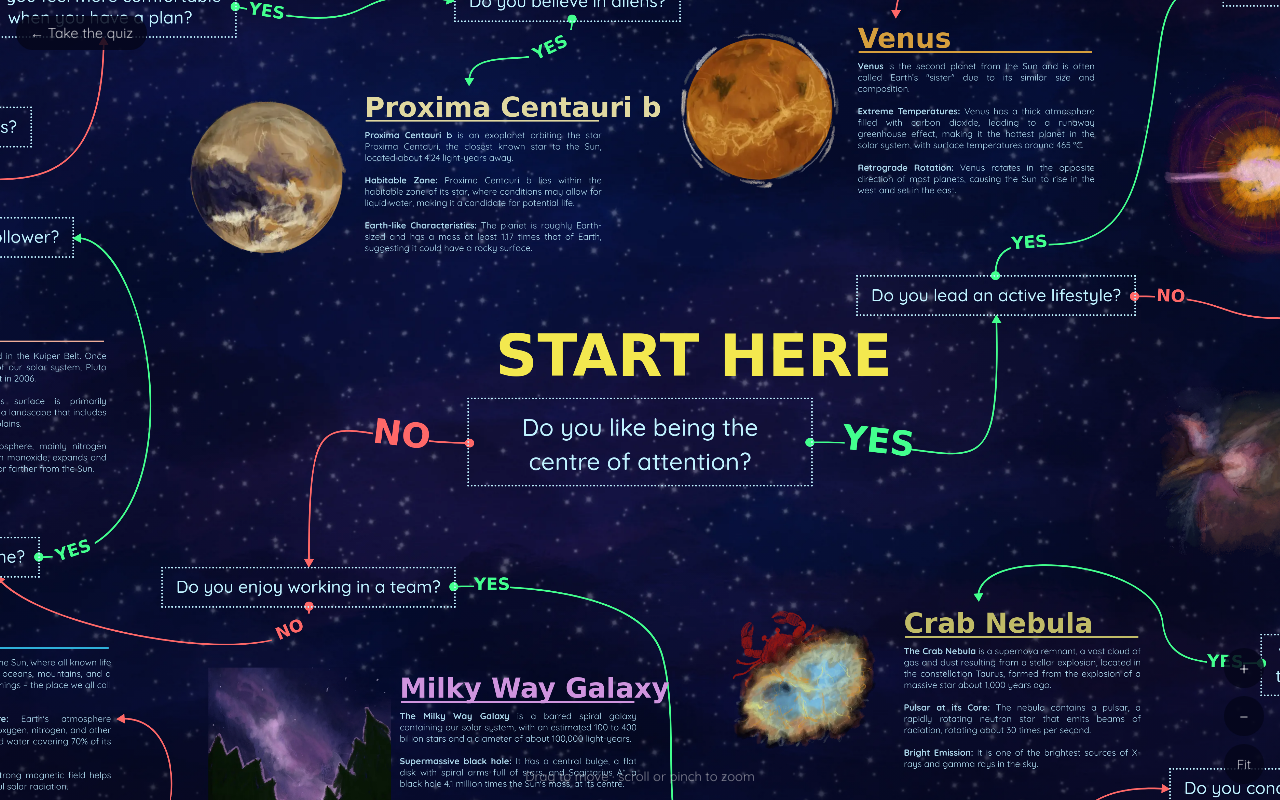
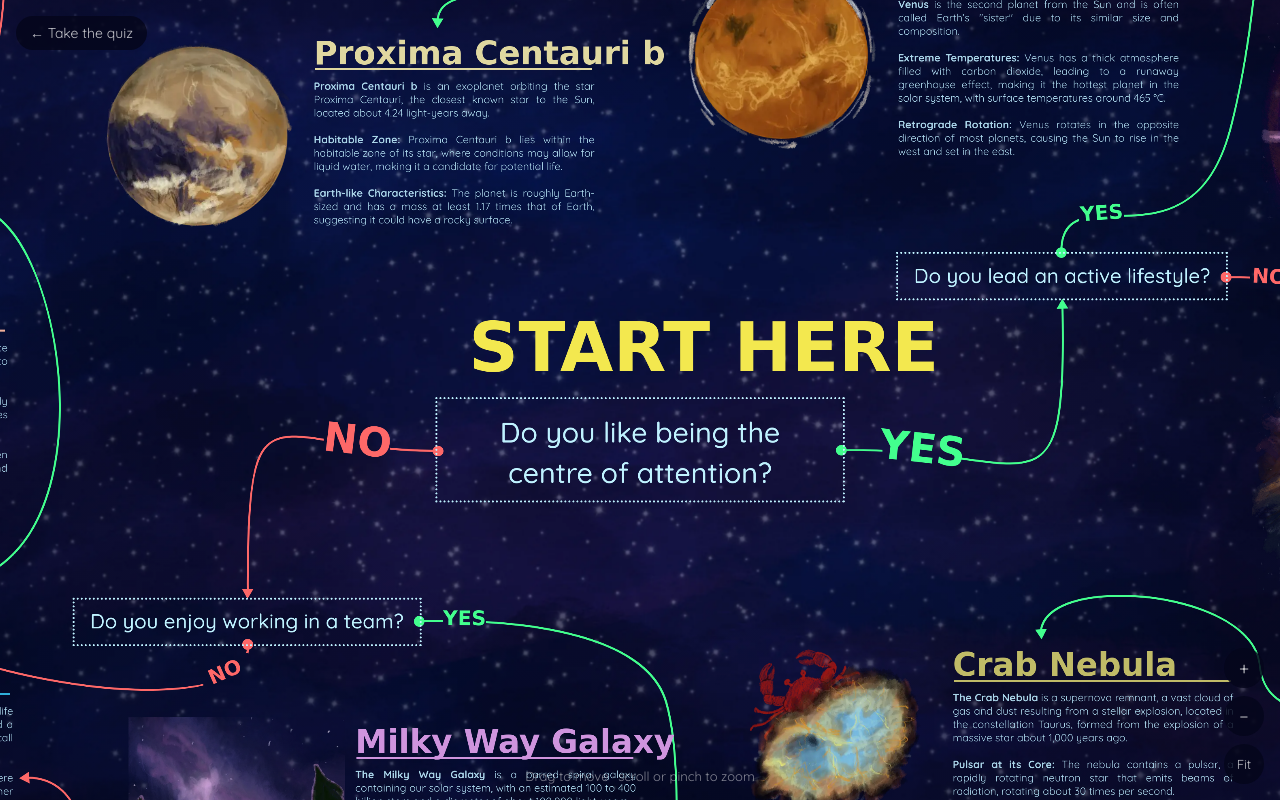
Before and after one commit to susanna-bekker/which-cosmic-object-are-you, a plain HTML site: page map.html in a window 1280 px wide. Drawn offline with Linux system fonts and the light colour scheme; a web font is replaced by a local one.

Commit message:
Make the sky drift everywhere, open closer, move the map link down
The sky only moved near the top left of the map. Its offset was the map's
own translation scaled down and then clipped to the margin around the
screen, so it hit that margin within the first screenful and stayed
pinned there for the rest of the map. It is now measured against how far
the map can travel, so it drifts steadily wherever you are, and it has a
wider margin to drift across.

The map also opens about a fifth closer in, and the intro screen's link
to it now sits at the bottom of the screen instead of under the START
button.

Co-Authored-By: Claude Opus 5 (1M context) <noreply@anthropic.com>

```diff
--- a/map.css
+++ b/map.css
@@ -16,7 +16,7 @@ body {
 /* Звёздный фон: не масштабируется, только медленно едет за картой */
 #sky {
     position: fixed;
-    inset: -6%;
+    inset: -10%;
     background: #05061c url('pictures/map/sky.webp') no-repeat center center;
     background-size: cover;
     will-change: transform;
--- a/map.js
+++ b/map.js
@@ -14,7 +14,7 @@ const SVG_NS = "http://www.w3.org/2000/svg";
 const [WORLD_W, WORLD_H] = mapLayout.world;
 const LEADING = mapLayout.leading;          // расстояние между строками текста
 const MAX_SCALE = 2.5;
-const SKY_PARALLAX = 0.18;
+const SKY_DRIFT = 0.09;         // запас фона по краям экрана (#sky, inset -10%)
 
 world.style.width = `${WORLD_W}px`;
 world.style.height = `${WORLD_H}px`;
@@ -205,24 +205,37 @@ let y = 0;
 
 const fitScale = () => Math.min(innerWidth / bounds.w, innerHeight / bounds.h);
 
+// how far the map may be dragged before its edge would leave the screen
+function panRange() {
+    const edge = 80;
+    return {
+        minX: edge - (bounds.x + bounds.w) * scale,
+        maxX: innerWidth - edge - bounds.x * scale,
+        minY: edge - (bounds.y + bounds.h) * scale,
+        maxY: innerHeight - edge - bounds.y * scale,
+    };
+}
+
 function clamp() {
-    const edge = 80;
-    const minX = edge - (bounds.x + bounds.w) * scale;
-    const maxX = innerWidth - edge - bounds.x * scale;
-    const minY = edge - (bounds.y + bounds.h) * scale;
-    const maxY = innerHeight - edge - bounds.y * scale;
+    const { minX, maxX, minY, maxY } = panRange();
     x = minX > maxX ? (minX + maxX) / 2 : Math.min(maxX, Math.max(minX, x));
     y = minY > maxY ? (minY + maxY) / 2 : Math.min(maxY, Math.max(minY, y));
+}
+
+// The sky drifts across its spare margin as you cross the map: measuring the
+// drift against how far the map can travel keeps it moving everywhere, rather
+// than running out in the first screenful.
+function drift(value, min, max, room) {
+    if (max <= min) return 0;
+    return (((value - min) / (max - min)) * 2 - 1) * room;
 }
 
 function apply() {
     clamp();
     world.style.transform = `translate(${x}px, ${y}px) scale(${scale})`;
-    // фон едет медленнее карты, но не дальше своего запаса по краям
-    const limitX = innerWidth * 0.05;
-    const limitY = innerHeight * 0.05;
-    const skyX = Math.max(-limitX, Math.min(limitX, x * SKY_PARALLAX));
-    const skyY = Math.max(-limitY, Math.min(limitY, y * SKY_PARALLAX));
+    const { minX, maxX, minY, maxY } = panRange();
+    const skyX = drift(x, minX, maxX, innerWidth * SKY_DRIFT);
+    const skyY = drift(y, minY, maxY, innerHeight * SKY_DRIFT);
     sky.style.transform = `translate3d(${skyX}px, ${skyY}px, 0)`;
     upgradeImages();
 }
@@ -261,10 +274,10 @@ function openingView() {
     const [bx, by, bw, bh] = first.box;
     const start = mapLayout.start;
     const top = start ? Math.min(by, start.at[1]) : by;
-    // the first question takes about a quarter of the screen: readable, with
-    // both answers and a few objects around it still in view
-    const wanted = (innerWidth * 0.27) / bw;
-    const scale = Math.max(fitScale(), Math.min(0.42, Math.max(0.22, wanted)));
+    // the first question takes about a third of the screen: readable, with both
+    // answers and a few objects around it still in view
+    const wanted = (innerWidth * 0.32) / bw;
+    const scale = Math.max(fitScale(), Math.min(0.5, Math.max(0.26, wanted)));
     centreOn([bx, top, bw, by + bh - top], scale);
 }
 
```
Also changed, not shown: style.css (+6 -2 lines).
